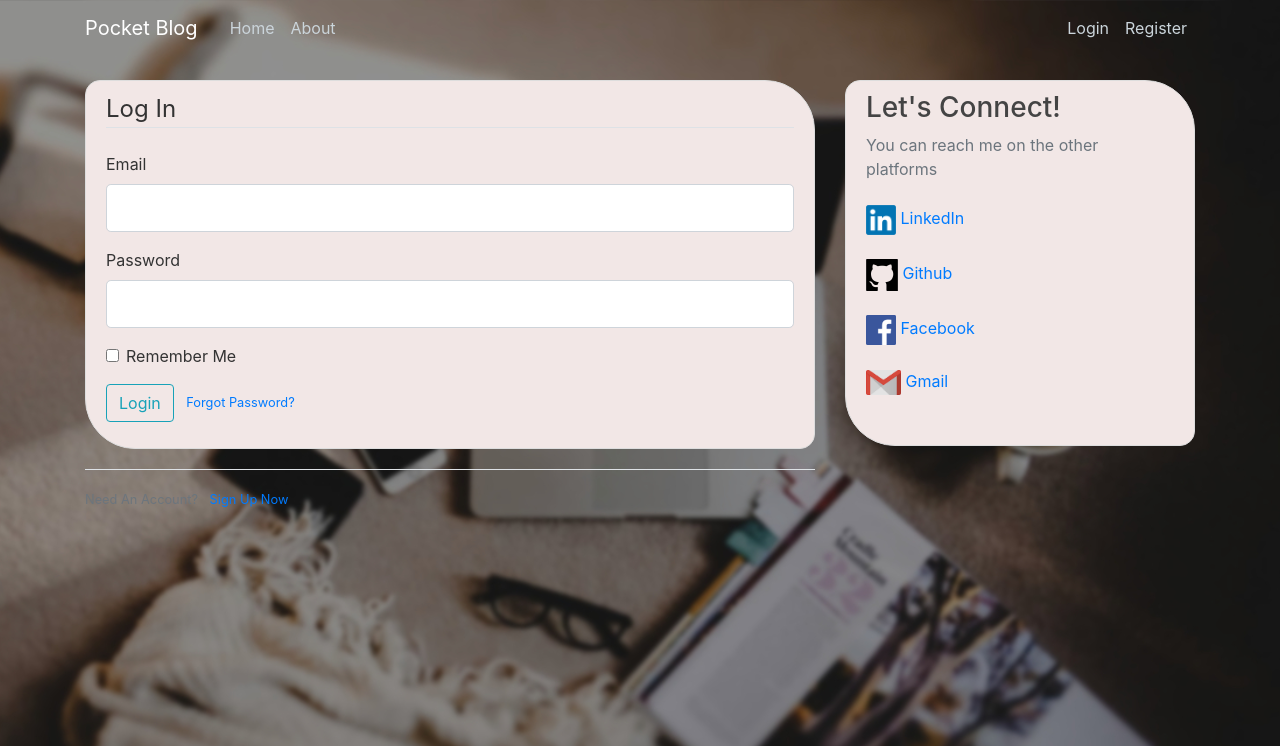
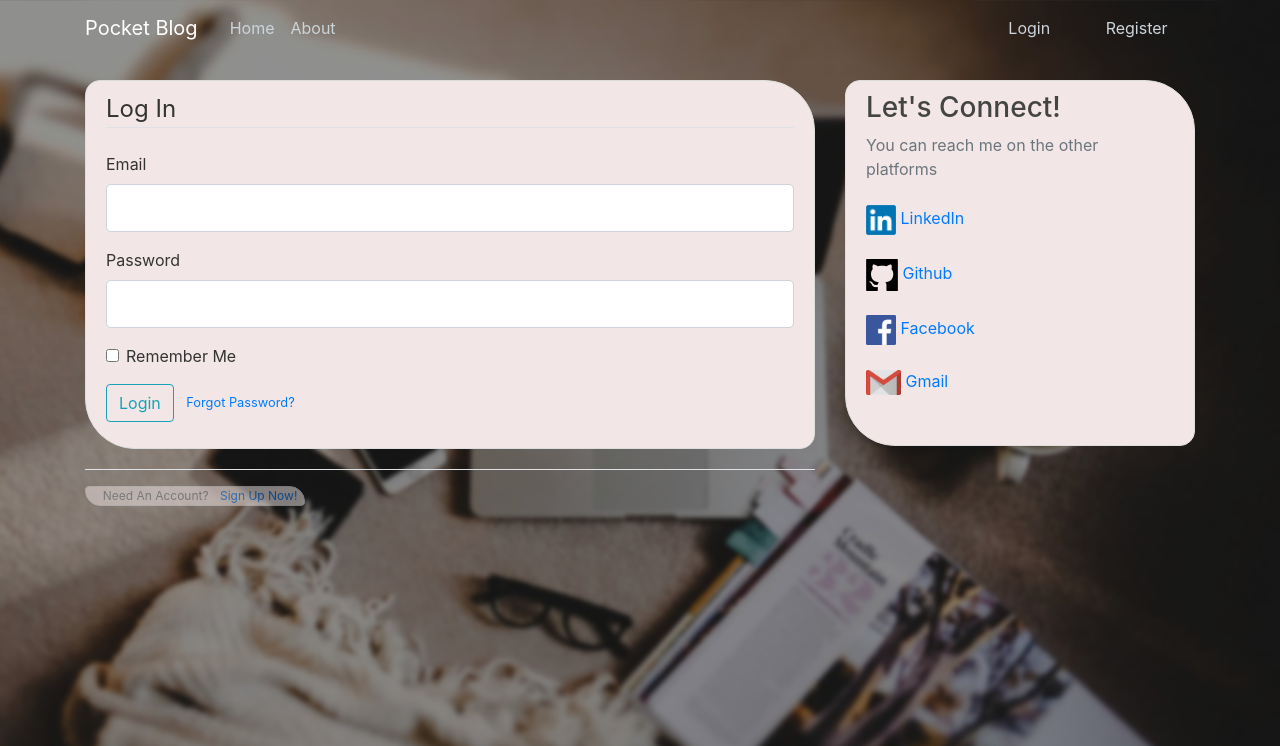
Before and after one commit to aditiabhang/Pocket_Blogging_Website, a Flask app: page /login in a window 1280 px wide. Shown: the top 746 px of the page. Run offline with Flask 2, Linux system fonts and the light colour scheme; some libraries are stand-ins or nearby versions.

Commit message:
updated minor login and register UI

```diff
--- a/pocket_blog/static/main.css
+++ b/pocket_blog/static/main.css
@@ -34,7 +34,7 @@ nav {
   top: 0px;
   width: 100%;
   overflow: auto;
-  height: auto;
+  /*height: auto;*/
   transition: 0.3s;
 }
 
@@ -44,6 +44,24 @@ nav {
 
 .site-header .navbar-nav .nav-link.active {
   font-weight: 500;
+}
+.nav_right {
+  width: 30%;
+}
+.nav_two {
+  width: 20%;
+}
+
+.info {
+  background-color: #F2E7E6;
+  opacity: 0.5;
+  position: absolute;
+  width:220px;
+  height:20px;
+  border: 1px solid #dddddd;
+  border-radius: 15px 50px;
+  padding-left: 10px;
+  /*text-shadow: 0px 0px 3px #000, -1px -1px #000, 1px 1px #000;*/
 }
 
 .content-section {
--- a/pocket_blog/templates/layout.html
+++ b/pocket_blog/templates/layout.html
@@ -32,14 +32,16 @@
 
 
             <! - Navigation bar Right Side ->
-            <div class = "navbar-nav">
+{#            <div class = "navbar-nav">#}
                 {% if current_user.is_authenticated %}
+                    <div class = "navbar-nav nav_right">
                     <a class="nav-item nav-link" href="{{ url_for('posts.new_post') }}"> New Post </a>
                     <a class="nav-item nav-link" href="{{ url_for('users.account') }}"> Account </a>
                     <a class="nav-item nav-link" href="{{ url_for('users.logout') }}"> Logout </a>
                 {% else %}
-                  <a class="nav-item nav-link" href="{{ url_for('users.login') }}"> Login </a>
-                  <a class="nav-item nav-link" href="{{ url_for('users.register') }}"> Register </a>
+                    <div class = "navbar-nav nav_two">
+                    <a class="nav-item nav-link" href="{{ url_for('users.login') }}"> Login </a>
+                    <a class="nav-item nav-link" href="{{ url_for('users.register') }}"> Register </a>
                 {% endif %}
             </div>
           </div>
--- a/pocket_blog/templates/login.html
+++ b/pocket_blog/templates/login.html
@@ -44,9 +44,9 @@
             </div>
         </form>
     </div>
-    <div class="border-top pt-3">
-        <small class="text-muted">
-            Need An Account? <a class="ml-2" href="{{ url_for('users.register') }}">Sign Up Now</a>
+    <div class="border-top pt-3" >
+        <small class="text-muted info" style="text-align: center; font-size: 12px">
+            Need An Account? <a class="ml-2" href="{{ url_for('users.register') }}">Sign Up Now!</a>
         </small>
     </div>
 {% endblock content %}
--- a/pocket_blog/templates/register.html
+++ b/pocket_blog/templates/register.html
@@ -65,7 +65,7 @@
         </form>
     </div>
     <div class="border-top pt-3">
-        <small class="text-muted">
+        <small class="text-muted info" style="text-align: center; font-size: 12px">
             Already have an account? <a class="ml-2" href="{{ url_for('users.login') }}">Sign In</a>
         </small>
     </div>
```
Also changed, not shown: pocket_blog/site.db.
